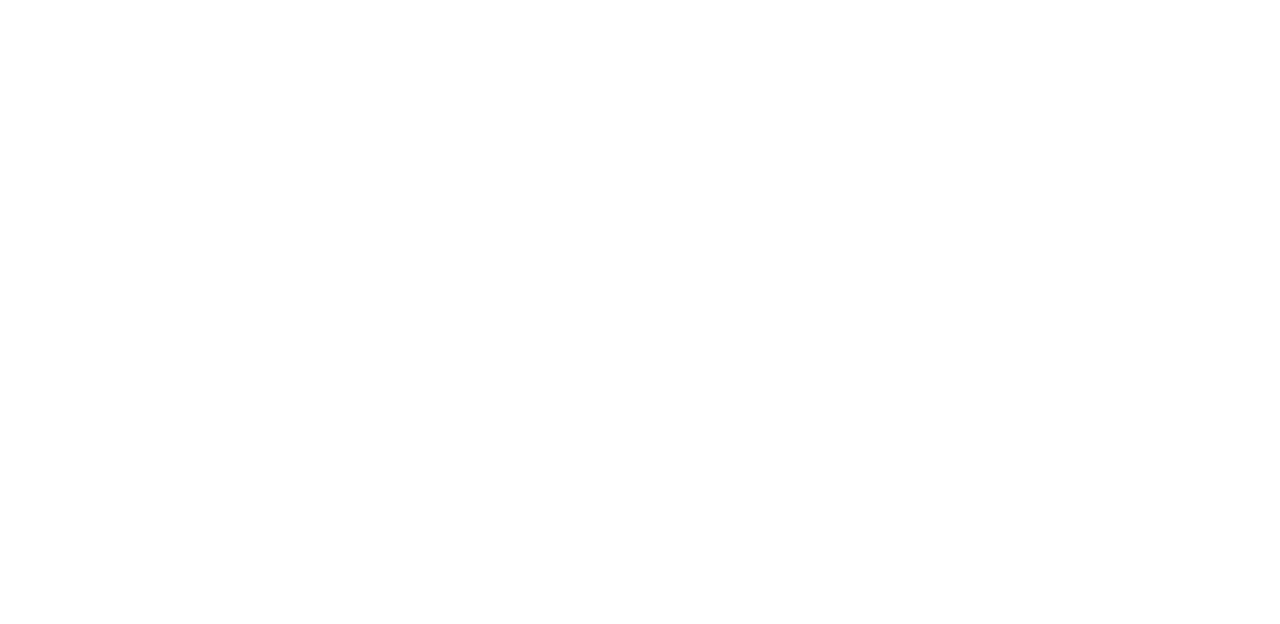
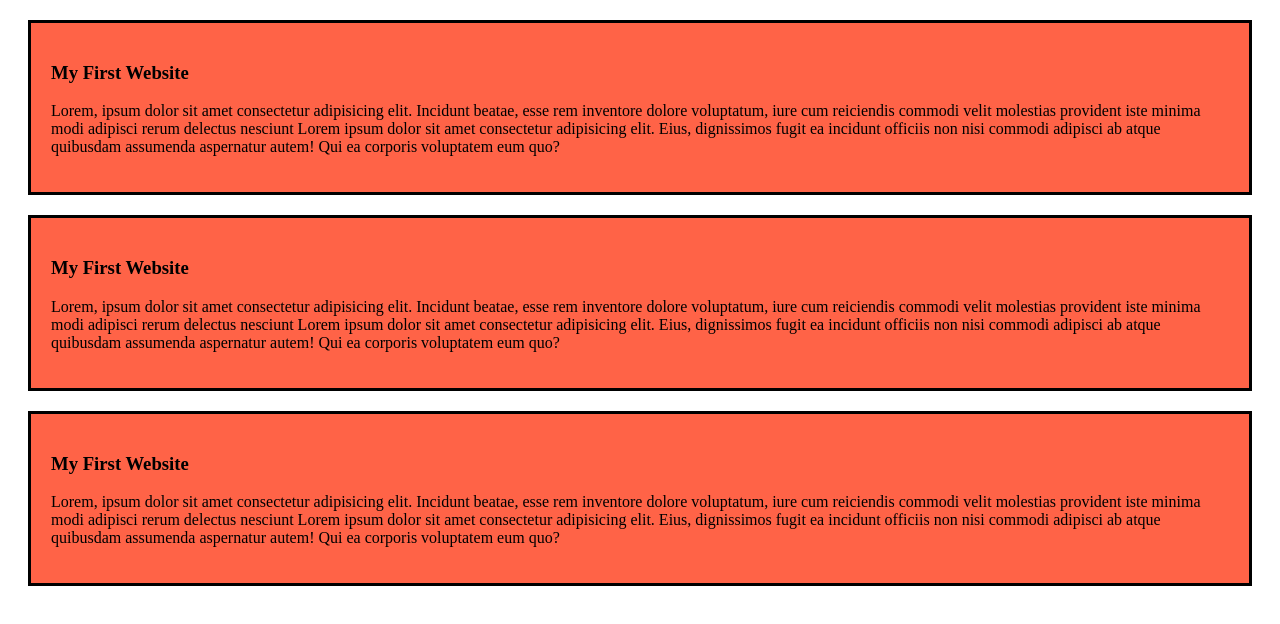
Before and after one commit to khioe028820/my-simple-website, a plain HTML site: page index.html in a window 1280 px wide. Drawn offline with Linux system fonts and the light colour scheme.

Commit message:
added stylesheet

```diff
--- a/index.html
+++ b/index.html
@@ -4,8 +4,20 @@
     <meta charset="UTF-8">
     <meta name="viewport" content="width=device-width, initial-scale=1.0">
     <title>My Simple Website</title>
+    <link rel="stylesheet" href="styles/blog.css">
 </head>
 <body>
-
+    <div>
+        <h3>My First Website</h3>
+        <p>Lorem, ipsum dolor sit amet consectetur adipisicing elit. Incidunt beatae, esse rem inventore dolore voluptatum, iure cum reiciendis commodi velit molestias provident iste minima modi adipisci rerum delectus nesciunt Lorem ipsum dolor sit amet consectetur adipisicing elit. Eius, dignissimos fugit ea incidunt officiis non nisi commodi adipisci ab atque quibusdam assumenda aspernatur autem! Qui ea corporis voluptatem eum quo?</p>
+    </div>
+    <div>
+        <h3>My First Website</h3>
+        <p>Lorem, ipsum dolor sit amet consectetur adipisicing elit. Incidunt beatae, esse rem inventore dolore voluptatum, iure cum reiciendis commodi velit molestias provident iste minima modi adipisci rerum delectus nesciunt Lorem ipsum dolor sit amet consectetur adipisicing elit. Eius, dignissimos fugit ea incidunt officiis non nisi commodi adipisci ab atque quibusdam assumenda aspernatur autem! Qui ea corporis voluptatem eum quo?</p>
+    </div>
+    <div>
+        <h3>My First Website</h3>
+        <p>Lorem, ipsum dolor sit amet consectetur adipisicing elit. Incidunt beatae, esse rem inventore dolore voluptatum, iure cum reiciendis commodi velit molestias provident iste minima modi adipisci rerum delectus nesciunt Lorem ipsum dolor sit amet consectetur adipisicing elit. Eius, dignissimos fugit ea incidunt officiis non nisi commodi adipisci ab atque quibusdam assumenda aspernatur autem! Qui ea corporis voluptatem eum quo?</p>
+    </div>
 </body>
 </html>
--- /dev/null
+++ b/styles/blog.css
@@ -0,0 +1,6 @@
+div{
+    background-color: tomato;
+    border: 3px solid black;
+    margin: 20px;
+    padding: 20px;
+}
```
